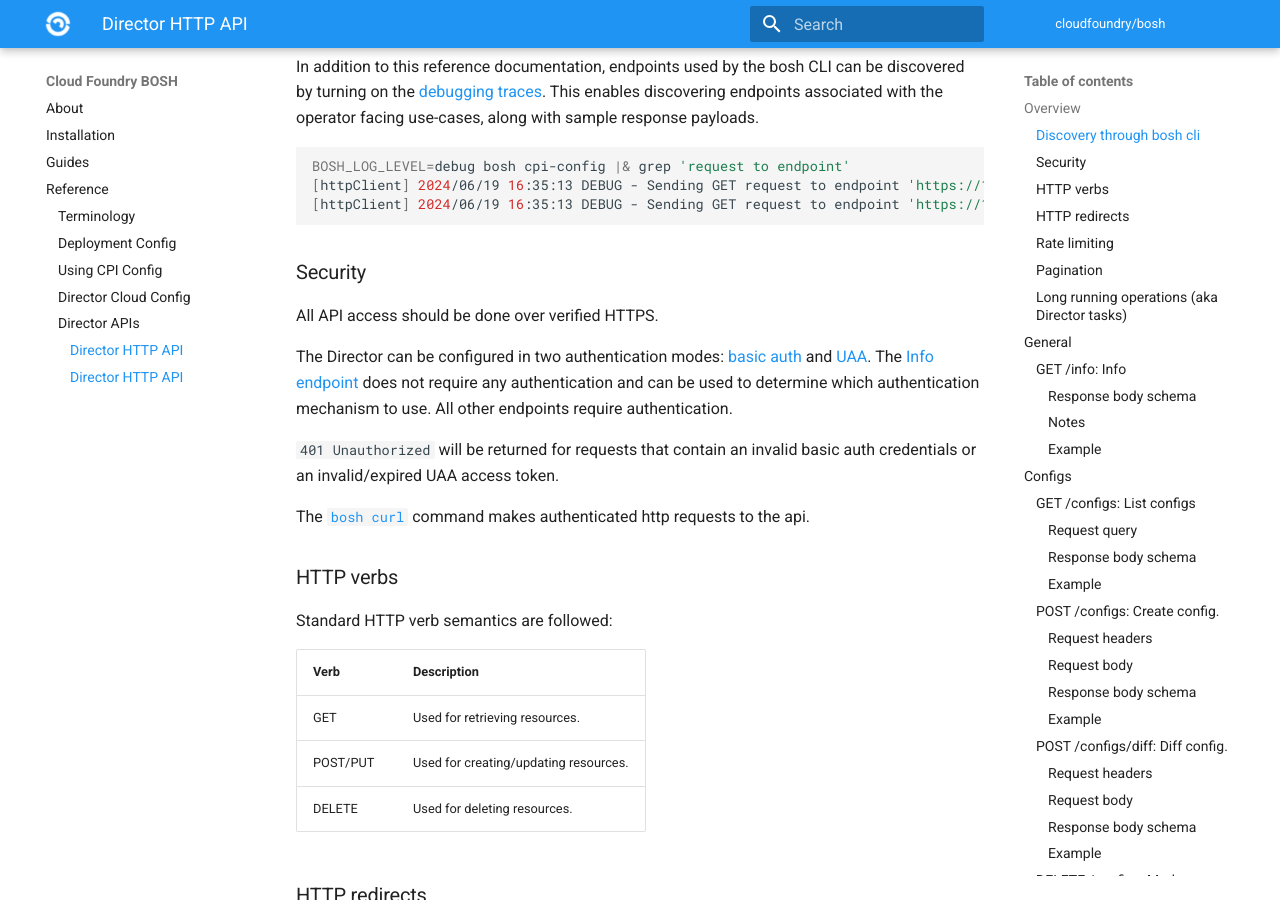
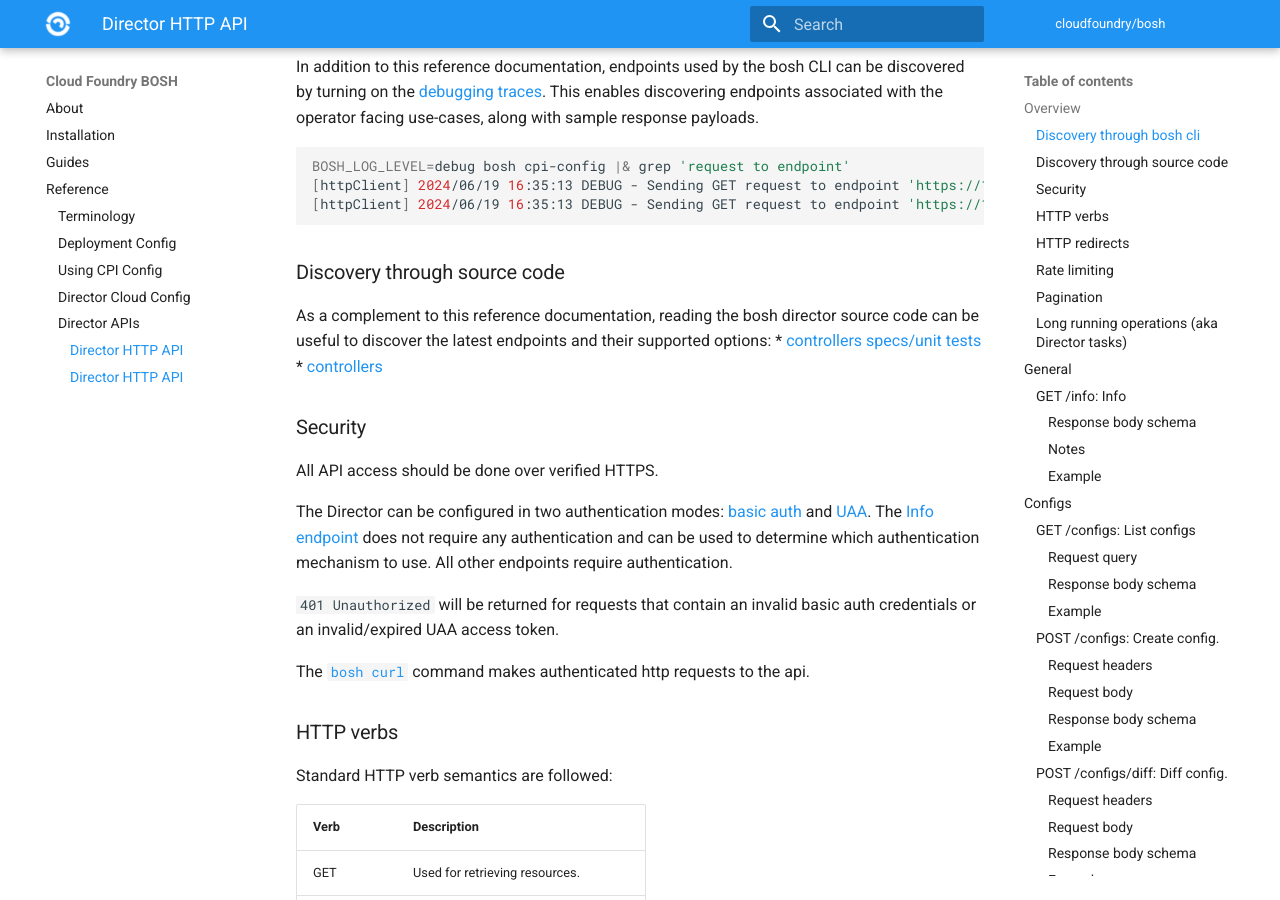
Before and after one commit to cloudfoundry/docs-bosh, an MkDocs documentation site: the page built from content/director-api-v1.md, in a window 1280 px wide and 900 px high, scrolled down 507 px. Built offline with MkDocs 1.6.1 and Material for MkDocs 9.7.7, drawn with Linux system fonts in a browser that asks for light colours; old or Windows-style settings are respelled for this version of MkDocs.

Commit message:
Add mention of source code as a way to discover endpoints (both controller and their specs)

````diff
--- a/content/director-api-v1.md
+++ b/content/director-api-v1.md
@@ -15,6 +15,12 @@ BOSH_LOG_LEVEL=debug bosh cpi-config |& grep 'request to endpoint'
 [httpClient] 2024/06/19 16:35:13 DEBUG - Sending GET request to endpoint 'https://192.168.116.158:25555/info'
 [httpClient] 2024/06/19 16:35:13 DEBUG - Sending GET request to endpoint 'https://192.168.116.158:25555/cpi_configs?limit=1'
 ```
+
+### Discovery through source code  {: #source-code }
+
+As a complement to this reference documentation, reading the bosh director source code can be useful to discover the latest endpoints and their supported options:
+* [controllers specs/unit tests](https://github.com/cloudfoundry/bosh/blob/main/src/bosh-director/spec/unit/api/controllers)
+* [controllers](https://github.com/cloudfoundry/bosh/tree/main/src/bosh-director/lib/bosh/director/api/controllers)
 
 ### Security {: #auth }
 
````
